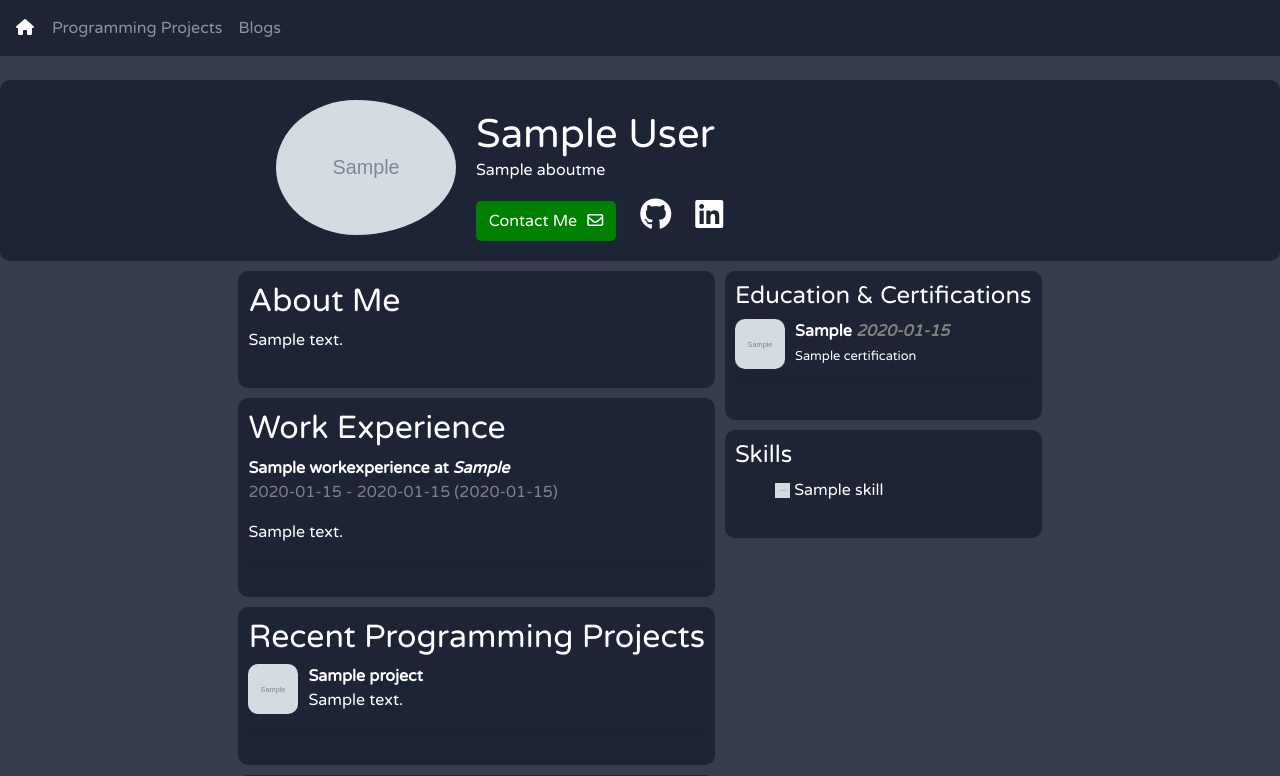
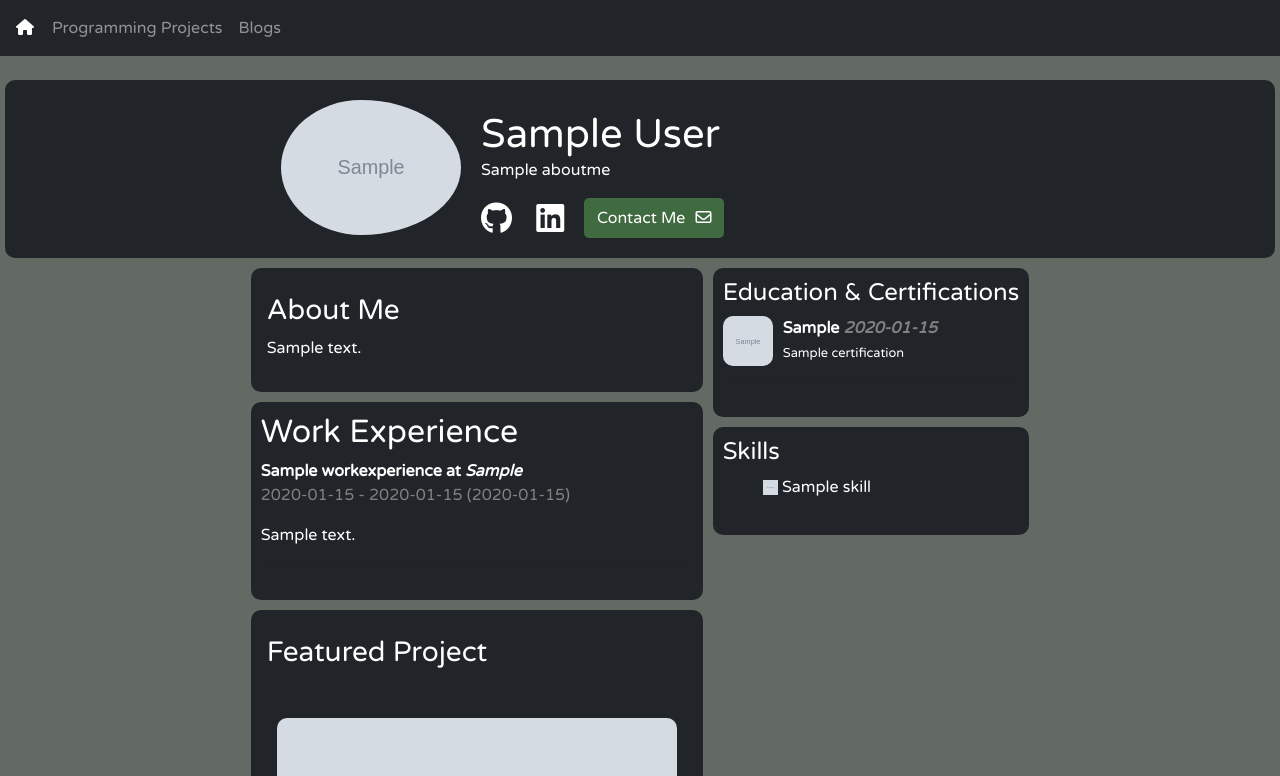
Before and after one commit to scottwmaxwell/mysite, a Django app: page / in a window 1280 px wide. Shown: the top 776 px of the page. Run offline with Django 3.2, Linux system fonts and the light colour scheme; tables that the repository leaves empty hold one stand-in row (values such as "Sample post"); grey boxes marked "Sample" are stand-in pictures; parts of the project's set-up code (start-up, migrations or seed data) failed here and were passed over; some libraries are stand-ins or nearby versions.

Commit message:
Modified styling and HTML of blog & project posts

```diff
--- a/portfolio/models.py
+++ b/portfolio/models.py
@@ -25,7 +25,7 @@ class Certification(models.Model):
 	   return str(self.title)
 
 class Skill(models.Model):
-	image = models.ImageField(default='default.png', upload_to='skills_pics', blank=True)
+	image = models.ImageField(upload_to='skills_pics', blank=True)
 	title = models.CharField(max_length=200, blank=True)
 
 	def __str__(self):
--- a/portfolio/static/portfolio/css/main.css
+++ b/portfolio/static/portfolio/css/main.css
@@ -2,7 +2,7 @@
 body{
     font-family: 'Varela Round';
     color: white;
-    background-color:#373c4a;
+    background-color:#636a63;;
 }
 
 a{
@@ -44,11 +67,13 @@ a:hover{
     gap:0px;
     flex-wrap:wrap;
     margin-top:80px;
-    background-color:#1d2436;
+    background-color:#212529;
     border-radius: 10px;
     height:60wv;
     color: white;
     padding-bottom:20px;
+    margin-left: 5px;
+    margin-right:5px;
 }
 
 /* Make links white */
@@ -79,7 +104,7 @@ a:hover{
 
 #contactmeButton{
     border-radius:5px;
-    background-color:green;
+    background-color:rgb(64, 106, 64);
     border: none;
     color:white;
     height:40px;
@@ -115,17 +140,20 @@ a:hover{
     gap:10px;
     flex-direction: row;
     justify-content: center;
+    padding-left: 5px;
+    padding-right:5px;
 }
 
   /* Individual divs within the flex-box containter */
 #content{
-    background-color:#1d2436;
+    background-color:#212529;
     border-radius:10px;
     padding-left:10px;
+    padding-right:10px;
     padding-top:1px;
-    padding-right:10px;
     padding-bottom:20px;
     margin-top:10px;
+    margin-bottom:10px;
 }
 
 /* Main panel (contains aboutme, projects, experience, etc.) */
--- a/portfolio/templates/portfolio/base.html
+++ b/portfolio/templates/portfolio/base.html
@@ -28,7 +28,7 @@
     {% if 'blog' in request.path and 'blogpost' not in request.path %}
     <link rel="stylesheet" href="{% static 'portfolio/css/post-listing.css' %}">
     <script type="text/javascript" src="{% static 'portfolio/js/animate.js' %}"></script>
-    {% elif 'projects' in request.path and 'projectpost' %}
+    {% elif 'projects' in request.path and 'post' not in request.path %}
     <link rel="stylesheet" href="{% static 'portfolio/css/post-listing.css' %}">
     <script type="text/javascript" src="{% static 'portfolio/js/animate.js' %}"></script>
     {% elif 'post' in request.path %}
--- a/portfolio/templates/portfolio/navbar.html
+++ b/portfolio/templates/portfolio/navbar.html
@@ -1,5 +1,5 @@
 <!-- Bootstrap Navbar -->
-<nav class="navbar navbar-expand-lg navbar-dark  fixed-top" style="background-color:#1d2436;">
+<nav class="navbar navbar-expand-lg navbar-dark  fixed-top" style="background-color:#212529;;">
   <a class="nav-item" style="padding-right:10px;" href="{% url 'portfolio' %}""><i class="fa-solid fa-house"></i></a>
   <button class="navbar-toggler" type="button" data-toggle="collapse" data-target="#navbarNav" aria-controls="navbarNav"
     aria-expanded="false" aria-label="Toggle navigation">
@@ -16,10 +16,6 @@
         <a class="nav-link" href="{% url 'blog' %}">Blogs</a>
       </li>
 
-      <!-- <li class="nav-item">
-        <a class="nav-link" href="{% url 'photography' %}">Photography</a>
-      </li> -->
-
     </ul>
   </div>
 </nav>
--- a/portfolio/templates/portfolio/portfolio.html
+++ b/portfolio/templates/portfolio/portfolio.html
@@ -10,7 +10,6 @@
 </head>
 
 <body>
-
     <!-- Modal that appears for contact me button -->
     <div class="modal fade" id="contactMeModal" tabindex="-1" role="dialog" aria-labelledby="exampleModalLabel"
         aria-hidden="true">
@@ -68,6 +67,7 @@
                 <i class="fa fa-envelope-o" aria-hidden="true" style="padding-left:6px;"></i>
             </button>
 
+            <div style="float:left; margin-top:4px;">
                 <!-- Social Links -->
                 <a id="icon" href="https://github.com/{{ about_me.github_handle }}" target="_blank">
                     <i class="fa fa-github fa-2x" aria-hidden="true"></i>
@@ -76,6 +76,7 @@
                 <a id="icon" href="{{ about_me.linkedin_url }}" target="_blank">
                     <i class="fa fa-linkedin-square fa-2x" aria-hidden="true"></i>
                 </a>
+            </div>
 
         </div>
     </div>
@@ -87,8 +88,8 @@
         <div id="panel1">
 
             <!-- About me -->
-            <div id="content">
-                <h2 style="padding-top:10px;">About Me</h2>
+            <div class="p-3 mb-2" id="content">
+                <h3 style="padding-top:10px;">About Me</h3>
                 <p>{{ about_me.content |safe }}</p>
             </div>
 
@@ -110,28 +111,64 @@
 			{% endif %}
 
             <!-- Div for programming projects -->
-            <div id="content">
-                <h2 style="padding-top:10px;">Recent Programming Projects</h2>
+            <div class="p-3 mb-2" id="content">
+
+                <h3 style="padding-top:10px;">Featured Project</h3>
+
+                {% for project in projectposts%}
+                    {% if project.featured %}
+
+                        <div class="featured justify-content-md-center">
+                            <a href="{% if project.website_link %}{{ project.website_link}}{% else %}{{ request.path }}projects/projectpost/{{ project.id }} {% endif %}">
+                                <img  class="featured-img" src="{{ project.image.url }}">
+                            </a>
+
+                            {% if project.website_link %}
+                                <h4 style="margin-top:10px;"><a href="{{ project.website_link }}">{{ project.title }}</a></h4>
+                            {% else %}
+                                <h4 style="margin-top:10px;"><a href="{{ request.path }}projects/projectpost/{{ project.id }}">{{ project.title }}</a></h4>
+                            {% endif %}
+
+                            <br>
+                            <p>{{project.description}}</p>
+                        </div>
+
+
+                    {% endif %}
+                {% endfor %}
+
+                <h4 style="padding-top:10px;">Other Programming Projects</h4>
 
 				{% for project in projectposts %}
-
+                    {% if not project.featured %}
+                        <div class="post">
                             <!-- Project Image -->
-                <img src="{{ project.image.url }}" height="50" width="50"
-                    style="float:left; border-radius:10px; margin-right:10px;">
-
+                            {% if project.website_link %}
+                                <a href="{{ project.website_link }}">
+                                    <img src="{{ project.image.url }}" height="60"
+                                    style="float:left; border-radius:10px; margin-left:10px; margin-right:10px;">
+                                </a>
+                            {% else %}
+                                <a href="{{ request.path }}projects/projectpost/{{ project.id }}">
+                                    <img src="{{ project.image.url }}" height="60"
+                                    style="float:left; border-radius:10px; margin-left:10px; margin-right:10px;">
+                                </a>
+                            {% endif %}
                             <!-- Project Title -->
                             {% if project.website_link %}
-					<strong><a href="{{ project.website_link }}">{{ project.title }}</a></strong><br>
+                                <h5><a href="{{ project.website_link }}">{{ project.title }}</a></h5>
                             {% else %}
 
-                <strong><a href="{{ request.path }}projects/projectpost/{{ project.id }}">{{ project.title }}</a></strong><br>
-
+                            <h5><a href="{{ request.path }}projects/projectpost/{{ project.id }}">{{ project.title }}</a></h5>
                             {% endif %}
 
                         <!-- Project description -->
                         {{ project.description }}
+
+
+                        </div>
                         <hr />
-
+                    {% endif %}
 				{% endfor %}
 			</div>
 
@@ -150,16 +187,23 @@
                     <h2>Blog Posts</h2>
 					{% for blog in blogposts %}
 						<!-- Blog Image -->
+                        {% if blog.website_link %}
+                            <a href="{{ blog.website_link }}">
                             <img src="{{ blog.image.url }}" height=75
-						style="border-radius:10px; margin-right:10px;">
+                            style="float:left; border-radius:10px; margin-right:10px;">
+                            </a>
+                        {% else %}
+                            <a href="{{ request.path }}blog/blogpost/{{ blog.id }}">
+                            <img src="{{ blog.image.url }}" height=75
+                            style="float:left; border-radius:10px; margin-right:10px;">
+                            </a>
+                        {% endif %}
 
 						<!-- Blog Title -->
 						{% if blog.website_link %}
-							<strong><a href="{{ blog.website_link }}">{{ blog.title }}</a></strong><br>
+							<h5><a href="{{ blog.website_link }}">{{ blog.title }}</a></h5><br>
 						{% else %}
-
-						<strong><a href="{{ request.path }}blog/blogpost/{{ blog.id }}">{{ blog.title }}</a></strong><br>
-
+						<h5><a href="{{ request.path }}blog/blogpost/{{ blog.id }}">{{ blog.title }}</a></h5><br>
 						{% endif %}
 						<hr />
 					{% endfor %}
@@ -191,7 +235,11 @@
             <h4 style="padding-top:10px;">Skills</h4>
             <ul style="list-style-type: none;">
 				{% for skill in skills %}
-                <li>{% if skill.image %}<img height="15" width="15" src="{{ skill.image.url }}">{% endif %} {{ skill.title }}</li>
+                    {% if skill.image %}
+                        <li><img height="15" width="15" src="{{ skill.image.url }}"> {{ skill.title }}</li>
+                    {% else %}
+                        <li style="margin-left:19px;"> {{ skill.title }}</li>
+                    {% endif %}
 				{% endfor %}
             </ul>
         </div>
--- a/projects/models.py
+++ b/projects/models.py
@@ -3,12 +3,14 @@ from django.utils import timezone
 
 class project(models.Model):
 	title = models.CharField(max_length=100, unique=True)
-	description = models.CharField(max_length=200, blank=True)
+	description = models.CharField(max_length=200, blank=False)
 	date_posted = models.DateTimeField(default=timezone.now)
-	content = models.TextField(blank=True)
+	content = models.TextField(blank=False)
 	website_link = models.CharField(max_length=100, unique=False, default='', blank=True)
 	code_link = models.CharField(max_length=100, unique=False, default='', blank=True)
-	image = models.ImageField(upload_to='project_pics', blank=True)
+	image = models.ImageField(upload_to='project_pics', blank=False)
+	featured = models.BooleanField(blank=False, default=False)
+
 
 	def __str__(self):
 		return str(self.title)
```
Also changed, not shown: other parts of portfolio/static/portfolio/css/main.css (+34 -7 lines), blog/templates/blog/blog.html (+10 -5 lines), blog/templates/blog/blog_post.html (+7 -31 lines), portfolio/static/portfolio/css/photography.css (deleted, +0 -86 lines), portfolio/static/portfolio/css/post-listing.css (+36 -6 lines), portfolio/static/portfolio/css/post.css (+34 -6 lines), projects/templates/projects/project_post.html (+9 -45 lines), projects/templates/projects/projects.html (+9 -6 lines), portfolio/migrations/0025_alter_skill_image.py (added), projects/migrations/0013_auto_20230117_1253.py (added), projects/migrations/0014_alter_project_featured.py (added), projects/migrations/0015_alter_project_featured.py (added), projects/migrations/0016_alter_project_featured.py (added). Lines whose indentation alone changed are shown as unchanged.
